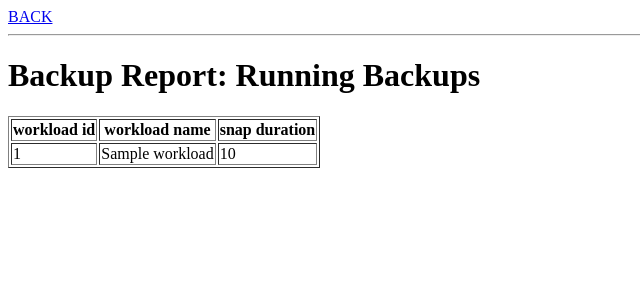
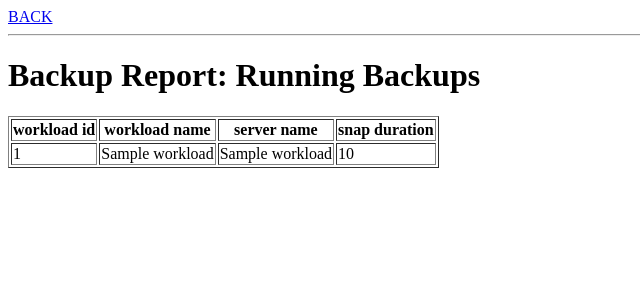
Before and after one commit to breqwatr/breqwatr-trilio-scheduler-replacement, a Flask app: template btsr-api/api/btsrapi/templates/running.html in a window 1280 px wide. Shown: the top 300 px of the page, without its empty margins (0-640 px from the left). Run offline with Flask 2, Linux system fonts and the light colour scheme; the template is opened without the code that fills it: most values are stand-ins (such as "Sample title", 1, 10 or a date in 2020).

Commit message:
improvements to reports

```diff
--- a/btsr-api/api/btsrapi/main.py
+++ b/btsr-api/api/btsrapi/main.py
@@ -28,9 +28,10 @@ def test_api():
 
 
 def server_dt(server):
-    """ Get the dt of the server's created """
+    """Get the dt of the server's created"""
     # ...apparently the timestamp is in Zulu time, because reasons
     return datetime.datetime.strptime(server["created"], "%Y-%m-%dT%H:%M:%SZ")
+
 
 def servers():
     """Servers page"""
@@ -50,15 +51,24 @@ def running():
     workloads = trilio.get_workloads(token, token_data)
     running_summary = []
     locked = [w for w in workloads if w["status"] != "available"]
+    summary = redis.get_dict(redis.get_client(), "servers_summary")
     for workload in locked:
         sdata = trilio.get_snapshots(token, token_data, workload_id=workload["id"])
         if not sdata:
             continue
+        server_name = "-"
+        if summary and workload["name"] in summary:
+            server_name = summary[workload["name"]]["name"]
         snap_start = sdata[-1]["created_at"]
         start_dt = datetime.datetime.strptime(snap_start, "%Y-%m-%dT%H:%M:%S.%f")
         now_dt = now = datetime.datetime.now()
         snap_duration = str(now_dt - start_dt)
-        data = {"id": workload["id"], "name": workload["name"], "snap_duration": snap_duration}
+        data = {
+            "id": workload["id"],
+            "name": workload["name"],
+            "server_name": server_name,
+            "snap_duration": snap_duration,
+        }
         running_summary.append(data)
     return render_template("running.html", workloads=running_summary)
 
--- a/btsr-api/api/btsrapi/templates/running.html
+++ b/btsr-api/api/btsrapi/templates/running.html
@@ -5,6 +5,7 @@
 <tr>
   <th>workload id</th>
   <th>workload name</th>
+  <th>server name</th>
   <th>snap duration</th>
 </tr>
 
@@ -12,6 +13,7 @@
 <tr>
   <td>{{ workload.id }}</td>
   <td>{{ workload.name }}</td>
+  <td>{{ workload.server_name }}</td>
   <td>{{ workload.snap_duration }}
 </tr>
 {% endfor %}
--- a/btsr-api/api/btsrapi/templates/servers.html
+++ b/btsr-api/api/btsrapi/templates/servers.html
@@ -5,6 +5,8 @@
   td {
     padding-left: 5px;
     padding-right: 5px;
+    border-right: 0;
+    border-bottom: 0;
   }
 </style>
 
@@ -26,8 +28,8 @@
   <td> {{ server.id }} </td>
   <td> {{ server.name}} </td>
   <td> {{ server.created }} </td>
-  <td> {{ server.backups_enabled }} </td>
-  <td> {{ server.workload_exists }} </td>
+  <td> {% if server.backups_enabled == "True" %}True{% else %}&nbsp;{% endif %} </td>
+  <td> {% if server.workload_exists == "True" %}True{% else %}&nbsp;{% endif %} </td>
   <td> {{ server.last_backup }} </td>
   <td> {{ server.last_backup_duration }} </td>
   <td> {{ server.last_backup_size }} </td>
--- a/btsr-worker/worker/btsrworker/main.py
+++ b/btsr-worker/worker/btsrworker/main.py
@@ -28,6 +28,9 @@ def update_reports():
     workloads = trilio.get_workloads(token, token_data)
     parsed_workloads = []
     for workload in workloads:
+        if workload["name"] in summary:
+            if summary[workload["name"]]["backups_enabled"].lower() == "true":
+                continue
         wsnaps = trilio.get_snapshots(token, token_data, workload_id=workload["id"])
         last_snap = wsnaps[-1]["created_at"] if wsnaps else "never"
         wdata = trilio.get_workload(token, token_data, workload["id"])
```
Also changed, not shown: helm/btsr/templates/btsr-config.yaml (+4 -4 lines).
